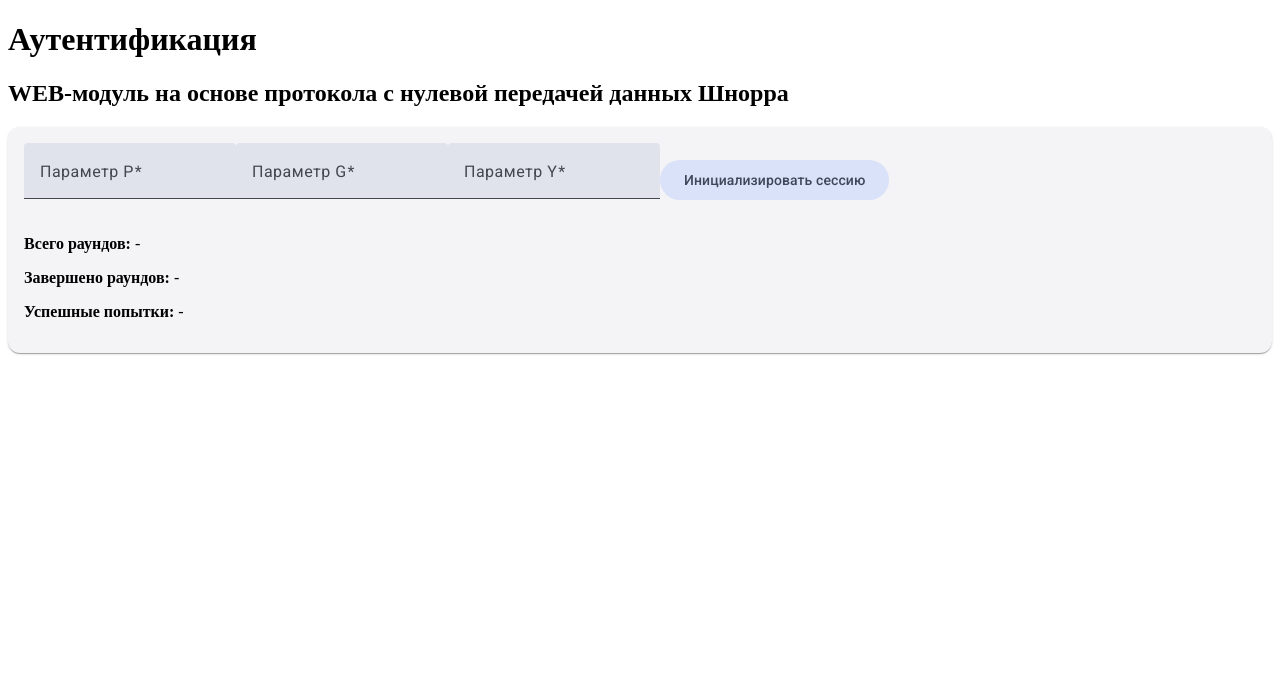
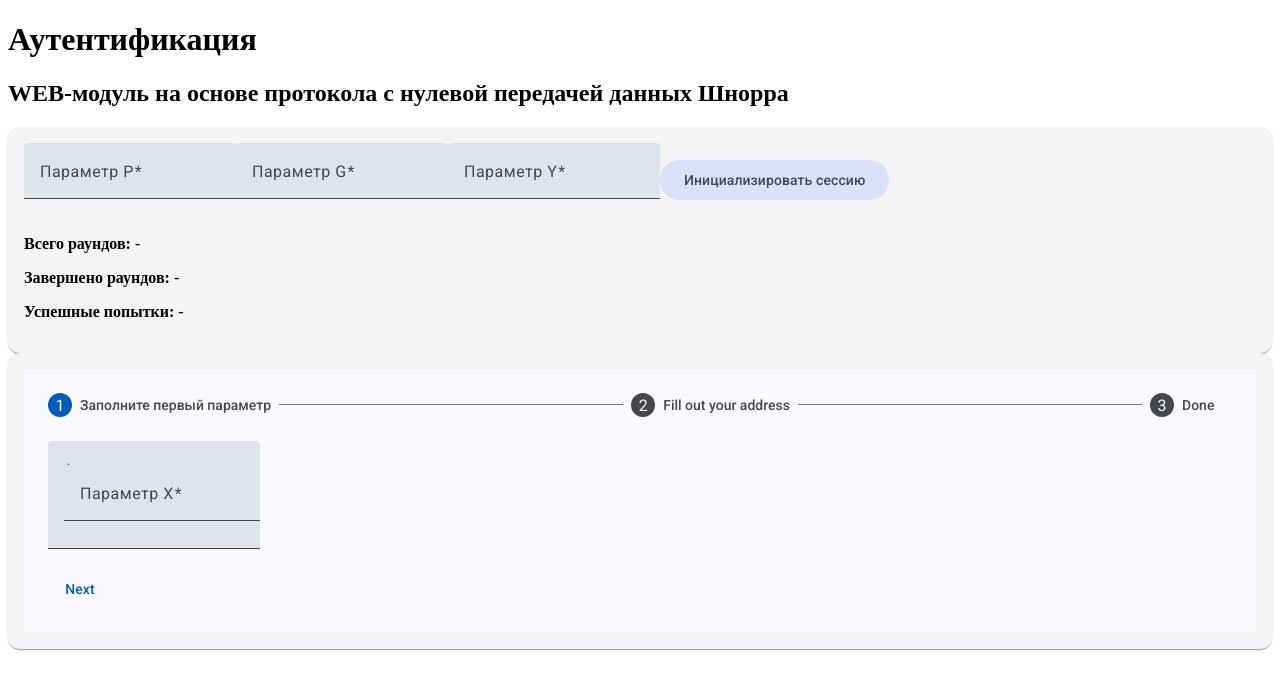
Before and after one commit to Daniil-Kurganov/WEB-authentication, an Angular app in the folder web/: page / in a window 1280 px wide. Shown: the top 690 px of the page. Built offline with nearby package versions, Linux system fonts and the light colour scheme.

Commit message:
Implemented skeleton of round stepper (draft)

```diff
--- a/web/src/app/app.component.html
+++ b/web/src/app/app.component.html
@@ -45,5 +45,52 @@
                 </div>
             </mat-card-content>
         </mat-card>
+        <mat-card>
+            <mat-card-content>
+                <mat-stepper #stepper>
+                    <mat-step [stepControl]="firstFormGroup">
+                        <form [formGroup]="firstFormGroup">
+                            <ng-template matStepLabel>Заполните первый параметр</ng-template>
+                            <mat-form-field>
+                                <mat-form-field>
+                                    <mat-label>Параметр X</mat-label>
+                                    <input
+                                        matInput
+                                        type="number"
+                                        min="1"
+                                        required
+                                        [(ngModel)]="x"
+                                        formControlName="firstCtrl">
+                                </mat-form-field>
+                            </mat-form-field>
+                            <div>
+                                <button matButton matStepperNext>Next</button>
+                            </div>
+                        </form>
+                    </mat-step>
+                    <mat-step [stepControl]="secondFormGroup" label="Fill out your address">
+                        <form [formGroup]="secondFormGroup">
+                            <mat-form-field>
+                                <mat-label>Address</mat-label>
+                                <input matInput formControlName="secondCtrl" placeholder="Ex. 1 Main St, New York, NY"
+                                        required>
+                            </mat-form-field>
+                            <div>
+                                <button matButton matStepperPrevious>Back</button>
+                                <button matButton matStepperNext>Next</button>
+                            </div>
+                        </form>
+                    </mat-step>
+                    <mat-step>
+                        <ng-template matStepLabel>Done</ng-template>
+                        <p>You are now done.</p>
+                        <div>
+                            <button matButton matStepperPrevious>Back</button>
+                            <button matButton (click)="stepper.reset()">Reset</button>
+                        </div>
+                    </mat-step>
+                </mat-stepper>
+            </mat-card-content>
+        </mat-card>
     </div>
 </div>
--- a/web/src/app/app.component.ts
+++ b/web/src/app/app.component.ts
@@ -1,23 +1,33 @@
-import {Component} from "@angular/core";
-import {FormsModule} from "@angular/forms";
+import {Component, inject} from "@angular/core";
+import {FormBuilder, Validators, FormsModule, ReactiveFormsModule} from '@angular/forms';
 import {HttpClient, HttpClientModule, HttpHeaders} from "@angular/common/http";
 import {MatCardModule} from '@angular/material/card';
 import {MatInputModule} from '@angular/material/input';
 import {MatButtonModule} from '@angular/material/button';
+import {MatStepperModule} from '@angular/material/stepper';
+import {MatFormFieldModule} from '@angular/material/form-field';
 
 @Component({
     selector: "web-authentication",
     standalone: true,
-    imports: [FormsModule, HttpClientModule, MatCardModule, MatInputModule, MatButtonModule],
+    imports: [FormsModule, HttpClientModule, MatCardModule, MatInputModule, MatButtonModule, MatStepperModule, MatFormFieldModule, ReactiveFormsModule],
     templateUrl: "app.component.html"
 })
 export class AppComponent {
   p: number;
   g: number;
   y: number;
+  x: number;
   numberSessionRounds = "-";
   numberDoneRounds = "-";
   numberSuccessRounds = "-";
+  private _formBuilder = inject(FormBuilder);
+  firstFormGroup = this._formBuilder.group({
+    firstCtrl: ['', Validators.required],
+  });
+  secondFormGroup = this._formBuilder.group({
+    secondCtrl: ['', Validators.required],
+  });
 
   constructor(private http: HttpClient){}
 
```
